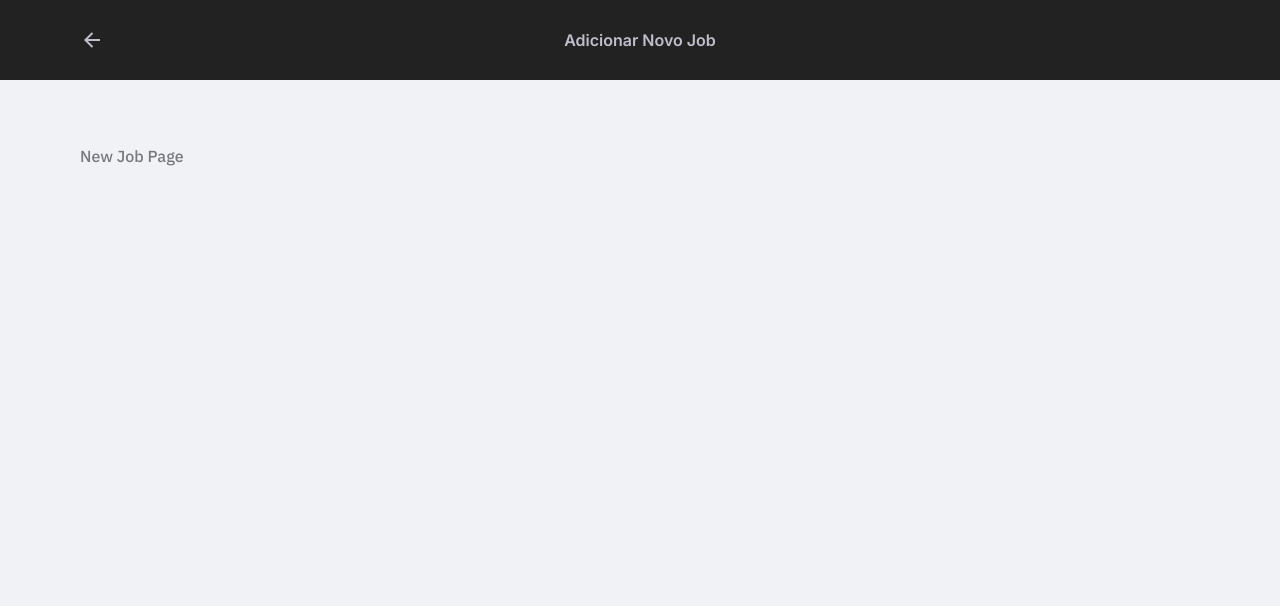
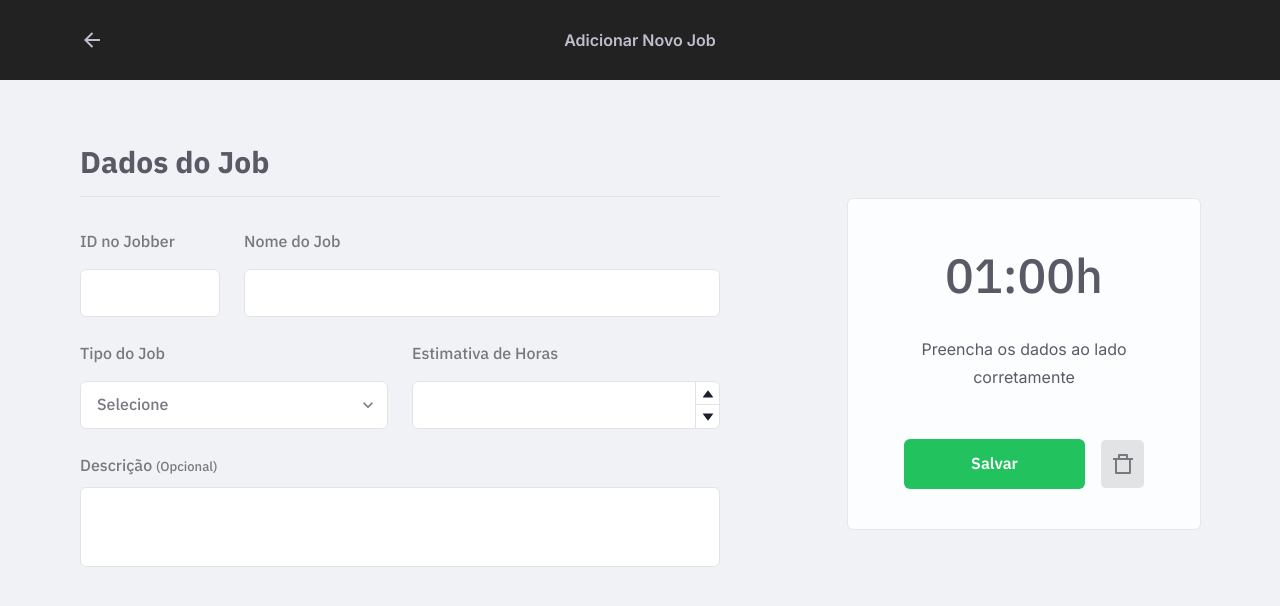
Before and after one commit to Dailton-Bastos/jobs-calc, a React (Vite) app: page / in a window 1280 px wide. Shown: the top 606 px of the page. Built offline with nearby package versions, Linux system fonts and the light colour scheme.

Commit message:
feat(job): add page create job

```diff
--- a/src/pages/Jobs/New/index.tsx
+++ b/src/pages/Jobs/New/index.tsx
@@ -1,13 +1,140 @@
-import React from 'react';
-
-import { Box } from '@chakra-ui/react';
+import {
+  Box,
+  Flex,
+  Grid,
+  GridItem,
+  FormControl,
+  FormLabel,
+  Input,
+  NumberInput,
+  NumberInputField,
+  NumberInputStepper,
+  NumberIncrementStepper,
+  NumberDecrementStepper,
+  Select,
+  Textarea,
+  VStack,
+  Text,
+} from '@chakra-ui/react';
 
 import { Container } from '~/components/Container';
+import { Hour } from '~/components/Job/Hour';
+import { Title } from '~/components/Title';
 
 export const NewJobPage = () => {
   return (
     <Container title="Adicionar Novo Job">
-      <Box as="section">New Job Page</Box>
+      <Box as="section">
+        <Flex
+          as="form"
+          alignItems="center"
+          justifyContent="space-between"
+          gap="8"
+        >
+          <Box w="100%" maxW="640px">
+            <Title>Dados do Job</Title>
+
+            <Box mt="8">
+              <VStack spacing="6" align="flex-start">
+                <Grid gap="6" templateColumns="140px 1fr" w="100%">
+                  <GridItem w="100%">
+                    <FormControl>
+                      <FormLabel mb="4" fontWeight="500" lineHeight="6">
+                        ID no Jobber
+                      </FormLabel>
+                      <NumberInput>
+                        <NumberInputField
+                          bg="white"
+                          h="12"
+                          _focusVisible={{
+                            borderColor: 'gray.500',
+                          }}
+                        />
+                      </NumberInput>
+                    </FormControl>
+                  </GridItem>
+
+                  <GridItem w="100%">
+                    <FormControl>
+                      <FormLabel mb="4" fontWeight="500" lineHeight="6">
+                        Nome do Job
+                      </FormLabel>
+                      <Input
+                        type="text"
+                        bg="white"
+                        h="12"
+                        _focusVisible={{
+                          borderColor: 'gray.500',
+                        }}
+                      />
+                    </FormControl>
+                  </GridItem>
+                </Grid>
+
+                <Grid gap="6" templateColumns="repeat(2, 1fr)" w="100%">
+                  <FormControl>
+                    <FormLabel mb="4" fontWeight="500" lineHeight="6">
+                      Tipo do Job
+                    </FormLabel>
+                    <Select
+                      bg="white"
+                      h="12"
+                      defaultValue=""
+                      _focusVisible={{
+                        borderColor: 'gray.500',
+                      }}
+                    >
+                      <option value="" disabled>
+                        Selecione
+                      </option>
+                      <option>Orçamento</option>
+                      <option>Desenvolvimento</option>
+                      <option>Outro</option>
+                    </Select>
+                  </FormControl>
+
+                  <FormControl>
+                    <FormLabel mb="4" fontWeight="500" lineHeight="6">
+                      Estimativa de Horas
+                    </FormLabel>
+                    <NumberInput max={100} min={1}>
+                      <NumberInputField
+                        bg="white"
+                        h="12"
+                        _focusVisible={{
+                          borderColor: 'gray.500',
+                        }}
+                      />
+                      <NumberInputStepper>
+                        <NumberIncrementStepper />
+                        <NumberDecrementStepper />
+                      </NumberInputStepper>
+                    </NumberInput>
+                  </FormControl>
+                </Grid>
+
+                <FormControl mb="4" fontWeight="500" lineHeight="6">
+                  <FormLabel>
+                    Descrição{' '}
+                    <Text as="span" fontSize="small">
+                      (Opcional)
+                    </Text>
+                  </FormLabel>
+                  <Textarea
+                    bg="white"
+                    resize="none"
+                    _focusVisible={{
+                      borderColor: 'gray.500',
+                    }}
+                  />
+                </FormControl>
+              </VStack>
+            </Box>
+          </Box>
+
+          <Hour />
+        </Flex>
+      </Box>
     </Container>
   );
 };
--- a/src/styles/theme.ts
+++ b/src/styles/theme.ts
@@ -5,6 +5,8 @@ const theme = extendTheme({
     black: '#222222',
     gray: {
       '50': '#F0F2F5',
+      '100': '#FCFDFF',
+      '200': '#E1E3E5',
       '400': '#BFBFCC',
       '500': '#787880',
     },
```
